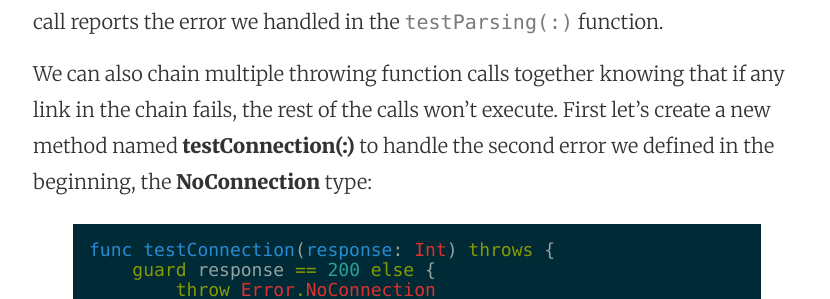
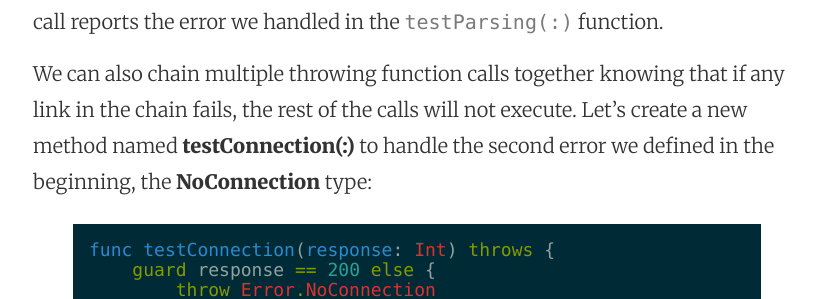
Before and after one commit to mhorga/mhorga.github.io, a Jekyll site: the page built from _posts/2015-12-21-error-handling-in-swift.markdown, in a window 1280 px wide and 900 px high, scrolled down 2476 px. Shown: the part 199-498 px from the top of the window, without its empty margins (223-1053 px from the left). Built offline with Jekyll 4.4.1, drawn with Linux system fonts in a browser that asks for light colours.

Commit message:
Post update: Error handling in Swift

```diff
--- a/_posts/2015-12-21-error-handling-in-swift.markdown
+++ b/_posts/2015-12-21-error-handling-in-swift.markdown
@@ -72,7 +72,7 @@
 
 As expected, the output for the first call is correct, while the output for the second call reports the error we handled in the `testParsing(:)` function.
 
-We can also chain multiple throwing function calls together knowing that if any link in the chain fails, the rest of the calls won't execute. First let's create a new method named __testConnection(:)__ to handle the second error we defined in the beginning, the __NoConnection__ type:
+We can also chain multiple throwing function calls together knowing that if any link in the chain fails, the rest of the calls will not execute. Let's create a new method named __testConnection(:)__ to handle the second error we defined in the beginning, the __NoConnection__ type:
 
 {% highlight swift %}
 func testConnection(response: Int) throws {
```
